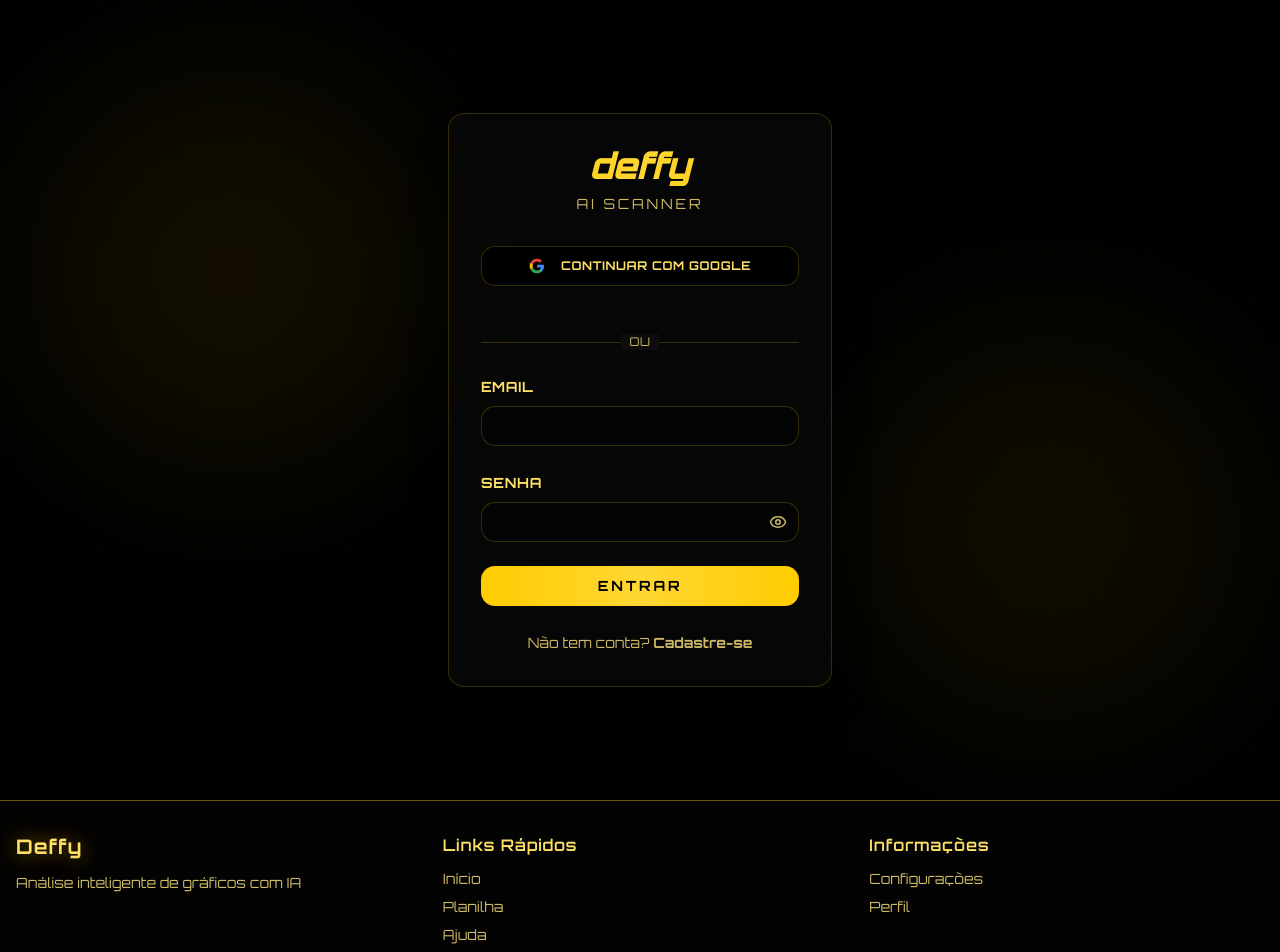
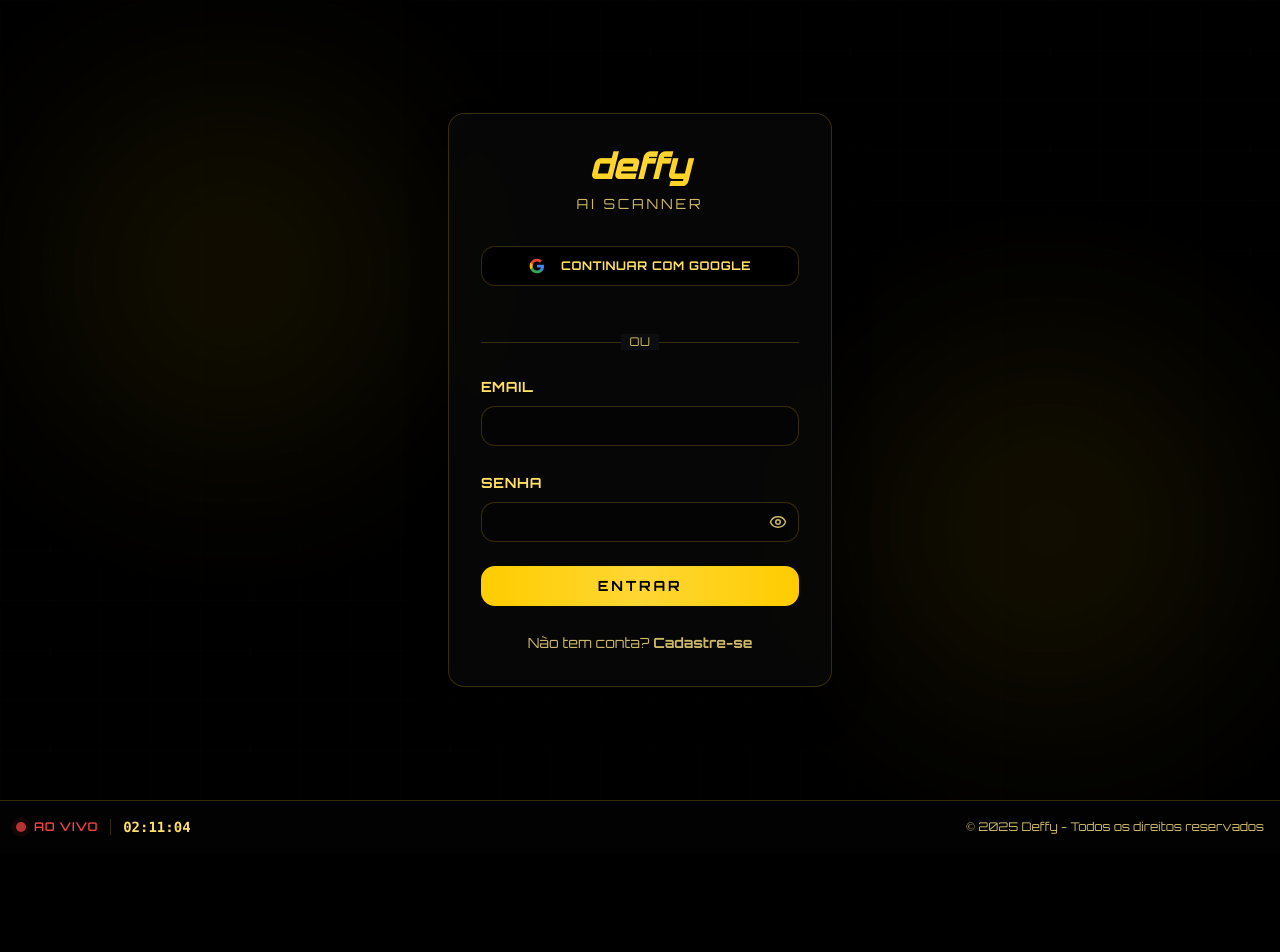
Before and after one commit to phsn2013/deffy-ai-scanner, a React (Vite) app: page /auth in a window 1280 px wide. Shown: the top 952 px of the page. After the commit the page ends 853 px from the top, so only its background shows below. Built offline with nearby package versions, Linux system fonts and the light colour scheme; the HTML template or start-up script is replaced by a standard one.

Commit message:
Refactor: Simplify footer

```diff
--- a/src/components/Footer.tsx
+++ b/src/components/Footer.tsx
@@ -1,54 +1,50 @@
-import { Link } from "react-router-dom";
+import { useState, useEffect } from "react";
 
 export const Footer = () => {
+  const [currentTime, setCurrentTime] = useState(new Date());
+
+  useEffect(() => {
+    const timer = setInterval(() => {
+      setCurrentTime(new Date());
+    }, 1000);
+
+    return () => clearInterval(timer);
+  }, []);
+
+  const formatTime = (date: Date) => {
+    return date.toLocaleTimeString('pt-BR', {
+      hour: '2-digit',
+      minute: '2-digit',
+      second: '2-digit'
+    });
+  };
+
   const currentYear = new Date().getFullYear();
 
   return (
-    <footer className="w-full border-t border-border bg-card/30 backdrop-blur-sm mt-auto">
-      <div className="container mx-auto px-4 py-8">
-        <div className="grid grid-cols-1 md:grid-cols-3 gap-8 mb-6">
-          {/* Brand Section */}
-          <div className="space-y-3">
-            <h3 className="text-xl font-bold glow-text">Deffy</h3>
-            <p className="text-sm text-muted-foreground">
-              Análise inteligente de gráficos com IA
-            </p>
+    <footer className="w-full border-t border-border/50 bg-card/20 backdrop-blur-sm mt-auto">
+      <div className="container mx-auto px-4 py-4">
+        <div className="flex flex-col sm:flex-row items-center justify-between gap-4">
+          {/* Live Clock */}
+          <div className="flex items-center gap-3">
+            <div className="flex items-center gap-2">
+              <div className="relative">
+                <div className="w-2.5 h-2.5 bg-red-500 rounded-full animate-pulse"></div>
+                <div className="absolute inset-0 w-2.5 h-2.5 bg-red-500 rounded-full animate-ping"></div>
+              </div>
+              <span className="text-xs font-semibold text-red-500 uppercase tracking-wider">
+                AO VIVO
+              </span>
+            </div>
+            <div className="h-4 w-px bg-border/50"></div>
+            <time className="text-sm font-mono font-bold text-foreground">
+              {formatTime(currentTime)}
+            </time>
           </div>
 
-          {/* Quick Links */}
-          <div className="space-y-3">
-            <h4 className="font-semibold text-foreground">Links Rápidos</h4>
-            <nav className="flex flex-col space-y-2">
-              <Link to="/" className="text-sm text-muted-foreground hover:text-primary transition-colors">
-                Início
-              </Link>
-              <Link to="/planilha" className="text-sm text-muted-foreground hover:text-primary transition-colors">
-                Planilha
-              </Link>
-              <Link to="/ajuda" className="text-sm text-muted-foreground hover:text-primary transition-colors">
-                Ajuda
-              </Link>
-            </nav>
-          </div>
-
-          {/* Info Section */}
-          <div className="space-y-3">
-            <h4 className="font-semibold text-foreground">Informações</h4>
-            <div className="flex flex-col space-y-2">
-              <Link to="/configuracoes" className="text-sm text-muted-foreground hover:text-primary transition-colors">
-                Configurações
-              </Link>
-              <Link to="/perfil" className="text-sm text-muted-foreground hover:text-primary transition-colors">
-                Perfil
-              </Link>
-            </div>
-          </div>
-        </div>
-
-        {/* Copyright */}
-        <div className="pt-6 border-t border-border/50">
-          <p className="text-center text-sm text-muted-foreground">
-            © {currentYear} Deffy. Todos os direitos reservados.
+          {/* Copyright */}
+          <p className="text-xs text-muted-foreground">
+            © {currentYear} Deffy - Todos os direitos reservados
           </p>
         </div>
       </div>
```
